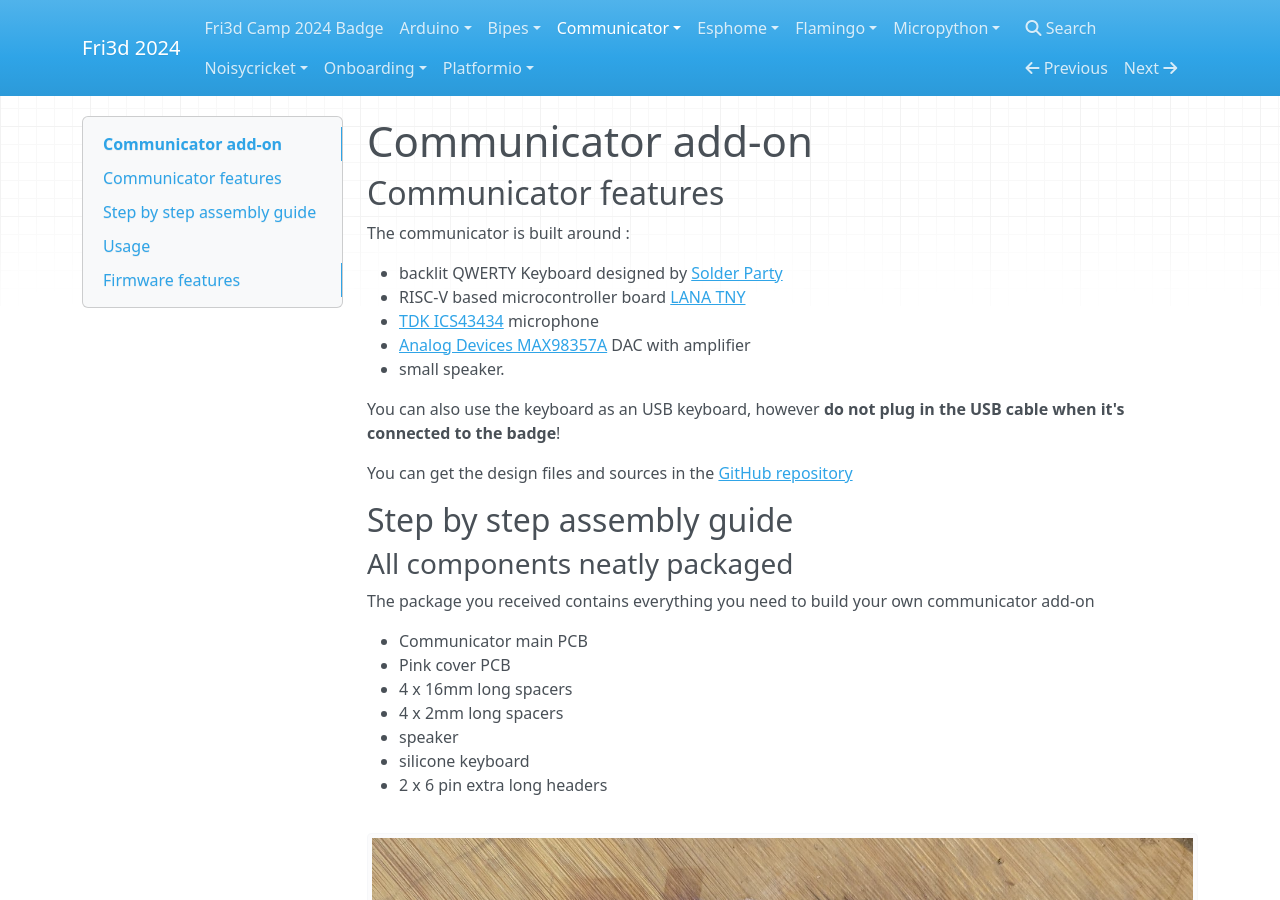
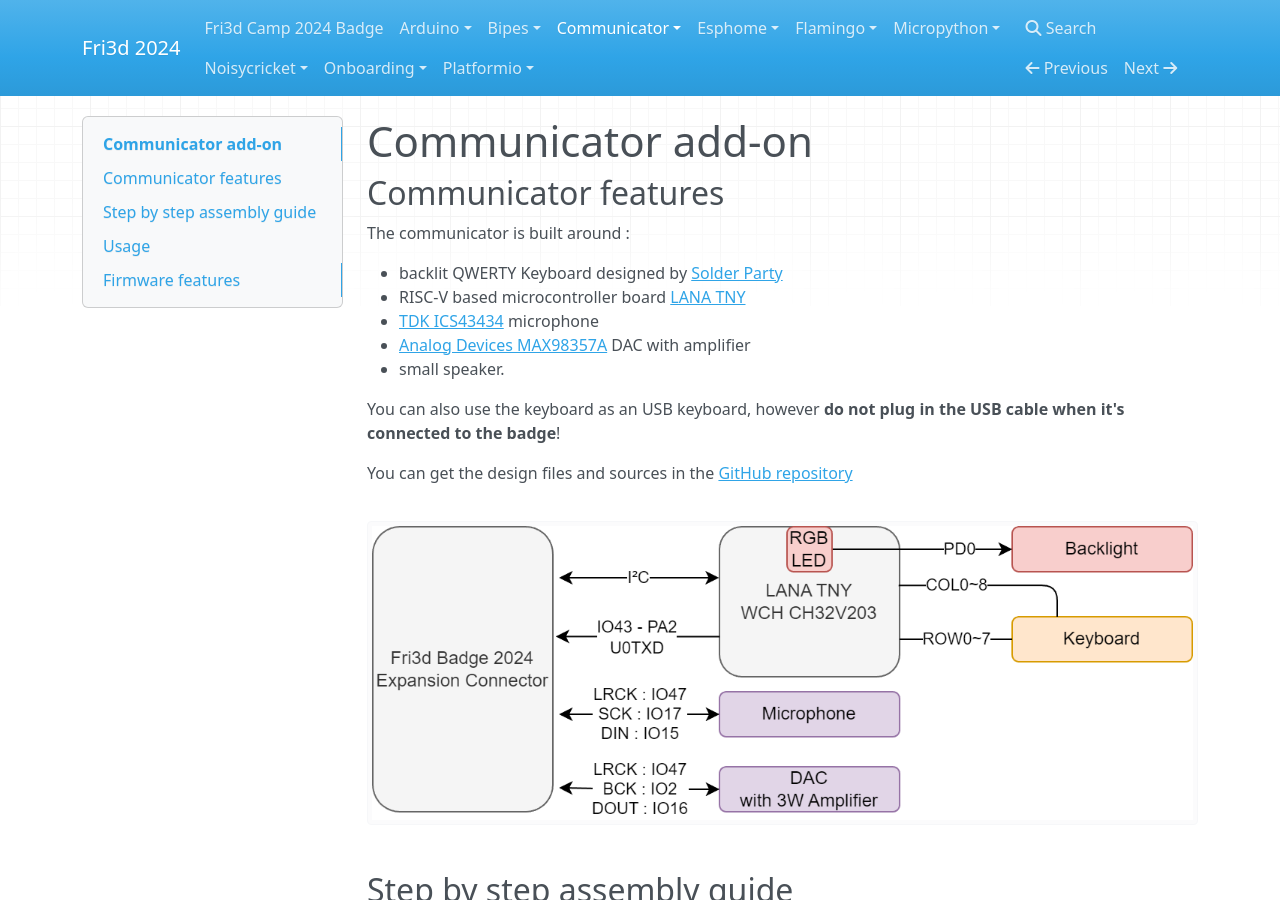
Before and after one commit to Fri3dCamp/badge_2024, an MkDocs documentation site: the page built from docs/communicator/index.md, in a window 1280 px wide and 900 px high. Built offline with MkDocs 1.6.1, drawn with Linux system fonts in a browser that asks for light colours; nearby versions of some CDN libraries.

Commit message:
blockdiagram added

```diff
--- a/docs/communicator/index.md
+++ b/docs/communicator/index.md
@@ -13,6 +13,8 @@ The communicator is built around :
 You can also use the keyboard as an USB keyboard, however **do not plug in the USB cable when it's connected to the badge**!
 
 You can get the design files and sources in the [GitHub repository](https://github.com/Fri3dCamp/communicator_2024)
+
+![blockdiagram](blockdiagram.png)
 
 ## Step by step assembly guide
 
```
Also changed, not shown: docs/communicator/blockdiagram.png (added).
